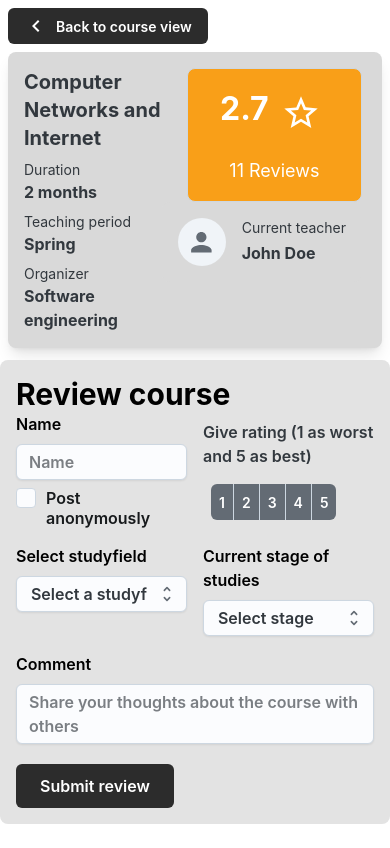
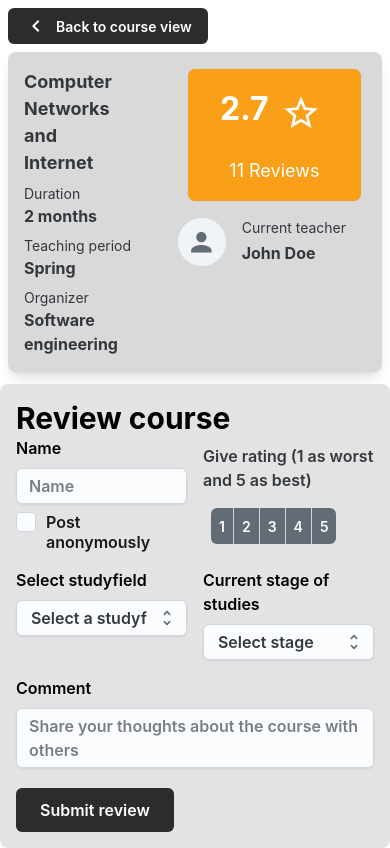
Before and after one commit to CaptainCluster/react_hackathon_2025, a React (Vite) app in the folder src/: page /rate/1 in a window 390 px wide. Built offline with nearby package versions, Linux system fonts and the light colour scheme; data requests are answered from the project's data file.

Commit message:
Fixed overflow on mobile

```diff
--- a/src/src/components/Course/CourseInfo.tsx
+++ b/src/src/components/Course/CourseInfo.tsx
@@ -26,7 +26,7 @@ const CourseInfo = ({
               alignItems: "flex-start",
             }}
           >
-            <h1 className="font-bold text-xl sm:text-2xl ">{course.name}</h1>
+            <h1 className="font-bold text-[18px] sm:text-2xl w-1/2 sm:w-auto">{course.name}</h1>
             <div>
               <p className="text-sm">Duration</p>
               <p className="font-bold text-base">{course.duration}</p>
```
